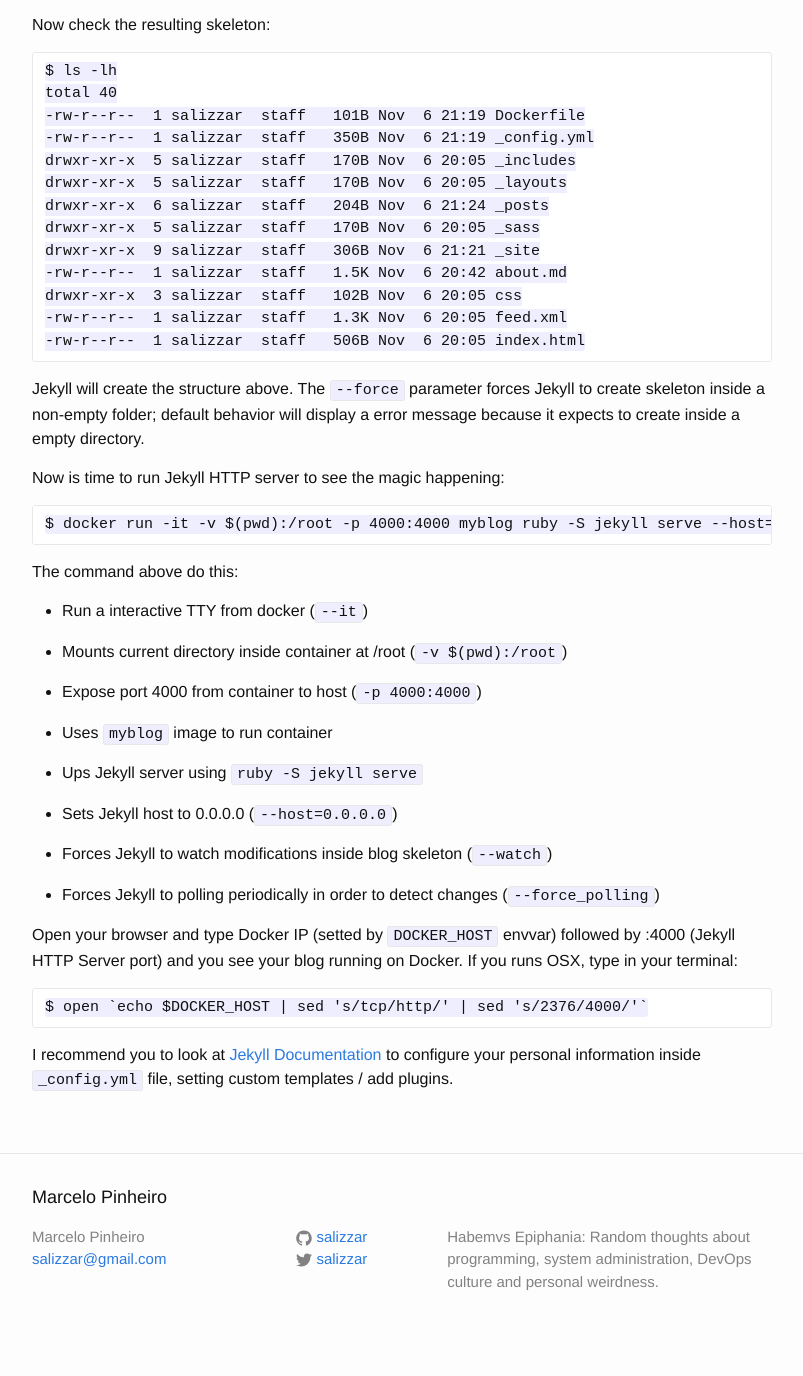
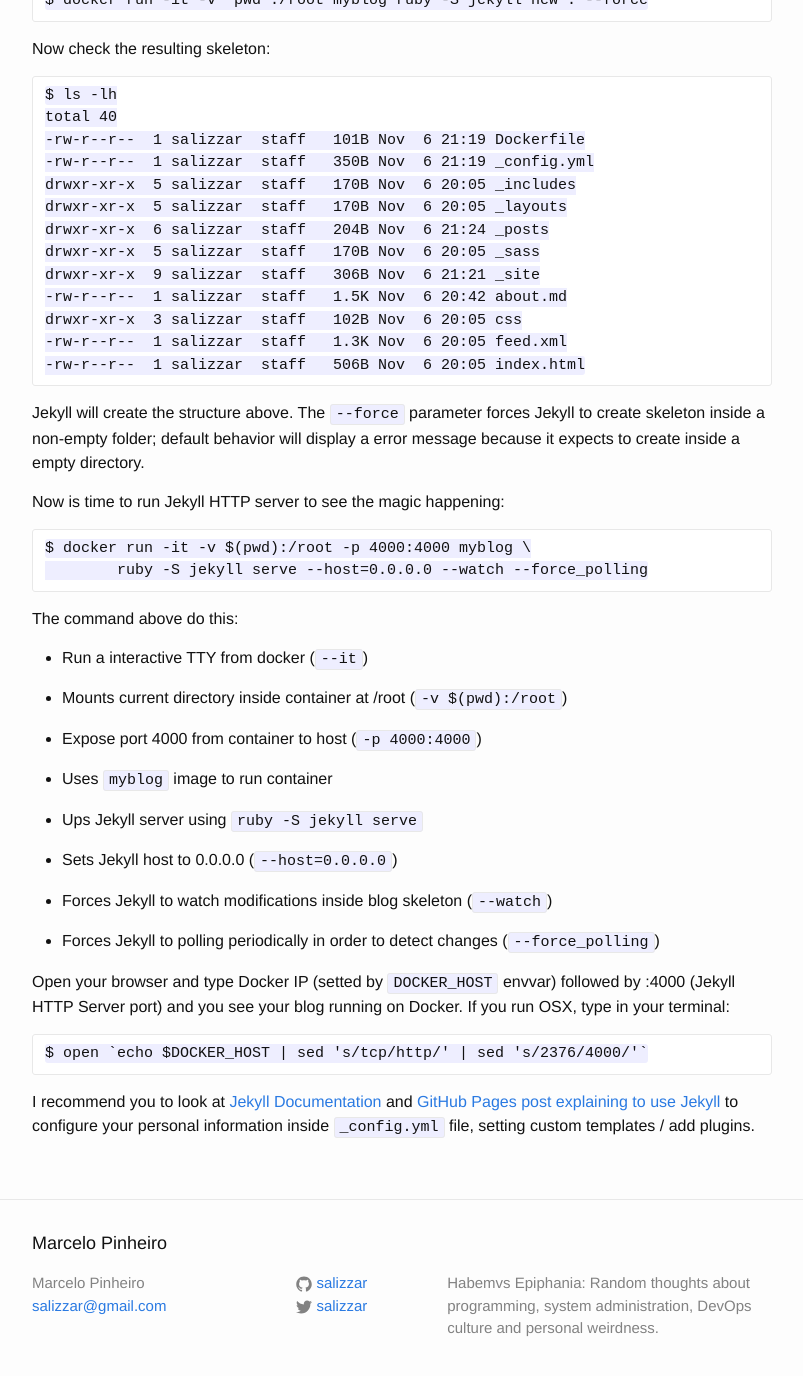
Before and after one commit to salizzar/salizzar.github.io, a Jekyll site: the page built from _posts/2014-11-06-creating-a-github-jekyll-blog-using-docker.md, in a window 1280 px wide and 1400 px high, scrolled down 1710 px. Shown: the top 1376 px of the window, without its empty margins (238-1041 px from the left). Built offline with Jekyll 4.4.1, drawn with Linux system fonts in a browser that asks for light colours; before the commit the page ends 3063 px from its top, so only the background shows below that; some of the changed text lies outside the part shown.

Commit message:
Updated jekyll post again.

```diff
--- a/_posts/2014-11-06-creating-a-github-jekyll-blog-using-docker.md
+++ b/_posts/2014-11-06-creating-a-github-jekyll-blog-using-docker.md
@@ -11,13 +11,13 @@ categories:
 ---
 Hello everyone,
 
-Let's talk about how to create a blog using Docker containerized Jekyll to publish posts using GitHub Pages.
+Let's talk about how to create a blog using Docker running a containerized Jekyll to publish posts on GitHub Pages.
 
 If you don't know, [Jekyll][jekyll] is a famous blog engine written in Ruby that uses [Markdown][markdown] files as blog posts, avoiding use of databases to store stuff. Jekyll is nice due for simplicity: you need only to create a single `.markdown` or `.md` file inside `_posts` directory and run the following command in your terminal to see your blog running:
 
 	$ ruby -S jekyll serve
 
-I've used [Octopress][octopress], a framework written above Jekyll. It's nice, but you have some effort to create blog skeleton and make it working well with [GitHub Pages][githubpages]. I decided to be more simplistic today.
+I've used [Octopress][octopress], a framework written above Jekyll. It's nice, but you have some effort to create blog skeleton and make it working well with [GitHub Pages][githubpages]. I decided to be more simplistic today, changing to Jekyll.
 
 Well, it looks great but where [Docker][docker] enter? Some months ago, I'm moving from [Vagrant][vagrant] to Docker to have more agility because containers are MUCH more thin than entire VM's running in your machine. After some research on the interwebs, I decided to create a blog from scratch using Docker and Jekyll. I will presume that you already know how Docker works and have some contact with `Dockerfile` config files.
 
@@ -84,7 +84,8 @@ Jekyll will create the structure above. The `--force` parameter forces Jekyll to
 
 Now is time to run Jekyll HTTP server to see the magic happening:
 
-	$ docker run -it -v $(pwd):/root -p 4000:4000 myblog ruby -S jekyll serve --host=0.0.0.0 --watch --force_polling
+	$ docker run -it -v $(pwd):/root -p 4000:4000 myblog \
+		ruby -S jekyll serve --host=0.0.0.0 --watch --force_polling
 
 The command above do this:
 
@@ -104,17 +105,17 @@ The command above do this:
 
 * Forces Jekyll to polling periodically in order to detect changes (`--force_polling`)
 
-Open your browser and type Docker IP (setted by `DOCKER_HOST` envvar) followed by :4000 (Jekyll HTTP Server port) and you see your blog running on Docker. If you runs OSX, type in your terminal:
+Open your browser and type Docker IP (setted by `DOCKER_HOST` envvar) followed by :4000 (Jekyll HTTP Server port) and you see your blog running on Docker. If you run OSX, type in your terminal:
 
 	$ open `echo $DOCKER_HOST | sed 's/tcp/http/' | sed 's/2376/4000/'`
 
-I recommend you to look at [Jekyll Documentation][jekyll_docs] to configure your personal information inside `_config.yml` file, setting custom templates / add plugins.
+I recommend you to look at [Jekyll Documentation][jekyll_docs] and [GitHub Pages post explaining to use Jekyll][githubpages_docs] to configure your personal information inside `_config.yml` file, setting custom templates / add plugins.
 
-
-[jekyll]: 	http://jekyllrb.com
-[markdown]:	http://daringfireball.net/projects/markdown/
-[octopress]:	http://octopress.org
-[githubpages]:	https://pages.github.com
-[docker]:	https://docker.com
-[vagrant]:	https://vagrantup.com
-[jekyll_docs]:	http://jekyllrb.com/docs/home/
+[jekyll]: 		http://jekyllrb.com
+[markdown]:		http://daringfireball.net/projects/markdown/
+[octopress]:		http://octopress.org
+[githubpages]:		https://pages.github.com
+[docker]:		https://docker.com
+[vagrant]:		https://vagrantup.com
+[jekyll_docs]:		http://jekyllrb.com/docs/home/
+[githubpages_docs]:	https://help.github.com/articles/using-jekyll-with-pages/
```
